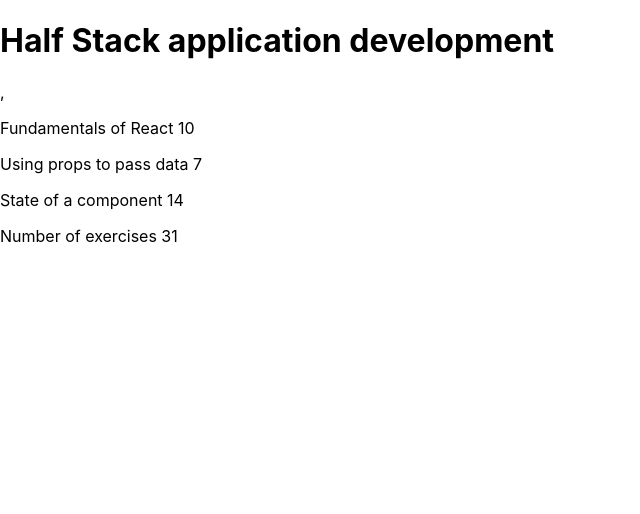
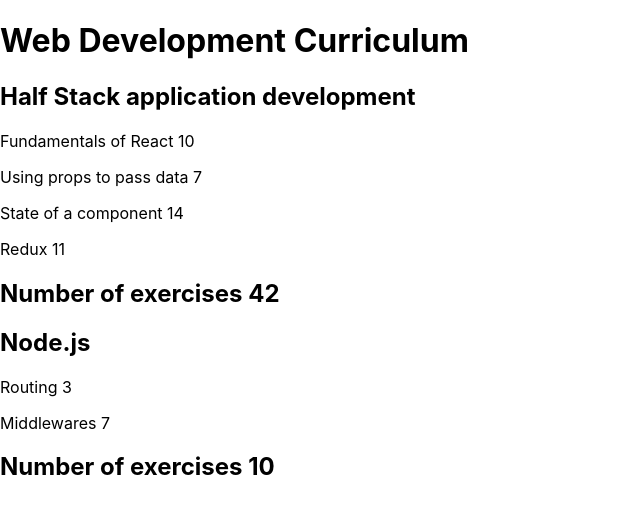
Before and after one commit to reddygtvs/FullStackOpen, a React (Create React App) app in the folder part2/courseinfo/: page / in a window 1280 px wide. Shown: the top 514 px of the page, without its empty margins (0-640 px from the left). Built offline with nearby package versions, Linux system fonts and the light colour scheme; the HTML template or start-up script is replaced by a standard one.

Commit message:
part 2.4

```diff
--- a/part2/courseinfo/src/App.js
+++ b/part2/courseinfo/src/App.js
@@ -2,21 +2,20 @@
 
 
 const Header = ({ course }) => {
+  console.log(course)
   return (
-    <h1>{course.name}</h1>
+    <h2>{course}</h2>
   )
 }
 
 const Total = ({ course }) => {
   const sum = course.parts.reduce((sum, value) => {
-    console.log (sum, value)
     return (
       sum + value.exercises
     )
   }, 0)
-  // const sum = course.parts[0].exercises + course.parts[1].exercises + course.parts[2].exercises
   return(
-    <p>Number of exercises {sum}</p>
+    <h2>Number of exercises {sum}</h2>
   )
 }
 
@@ -39,21 +38,30 @@
   )
 }
 
-const Course = ({ course }) => {
+const Course = ({ courses }) => {
   return (
     <div>
-    <Header course={course} />,
+      <h1>Web Development Curriculum</h1>
+      {courses.map((course) => {
+        // console.log(course)
+        return (
+          <div key={course.id}>
+            <Header course={course.name} />
             <Content course={course} />
             <Total course={course} />
           </div>
+        )
+      })}
+    </div>
+  )
 
-  )
 }
 
 const App = () => {
-  const course = {
+  const courses = [
+    {
+      name: 'Half Stack application development',
       id: 1,
-    name: 'Half Stack application development',
       parts: [
         {
           name: 'Fundamentals of React',
@@ -69,11 +77,33 @@
           name: 'State of a component',
           exercises: 14,
           id: 3
+        },
+        {
+          name: 'Redux',
+          exercises: 11,
+          id: 4
+        }
+      ]
+    },
+    {
+      name: 'Node.js',
+      id: 2,
+      parts: [
+        {
+          name: 'Routing',
+          exercises: 3,
+          id: 1
+        },
+        {
+          name: 'Middlewares',
+          exercises: 7,
+          id: 2
         }
       ]
     }
+  ]
 
-  return <Course course={course} />
+  return <Course courses={courses} />
 }
 
 export default App;
```
Lines whose indentation alone changed are shown as unchanged.
